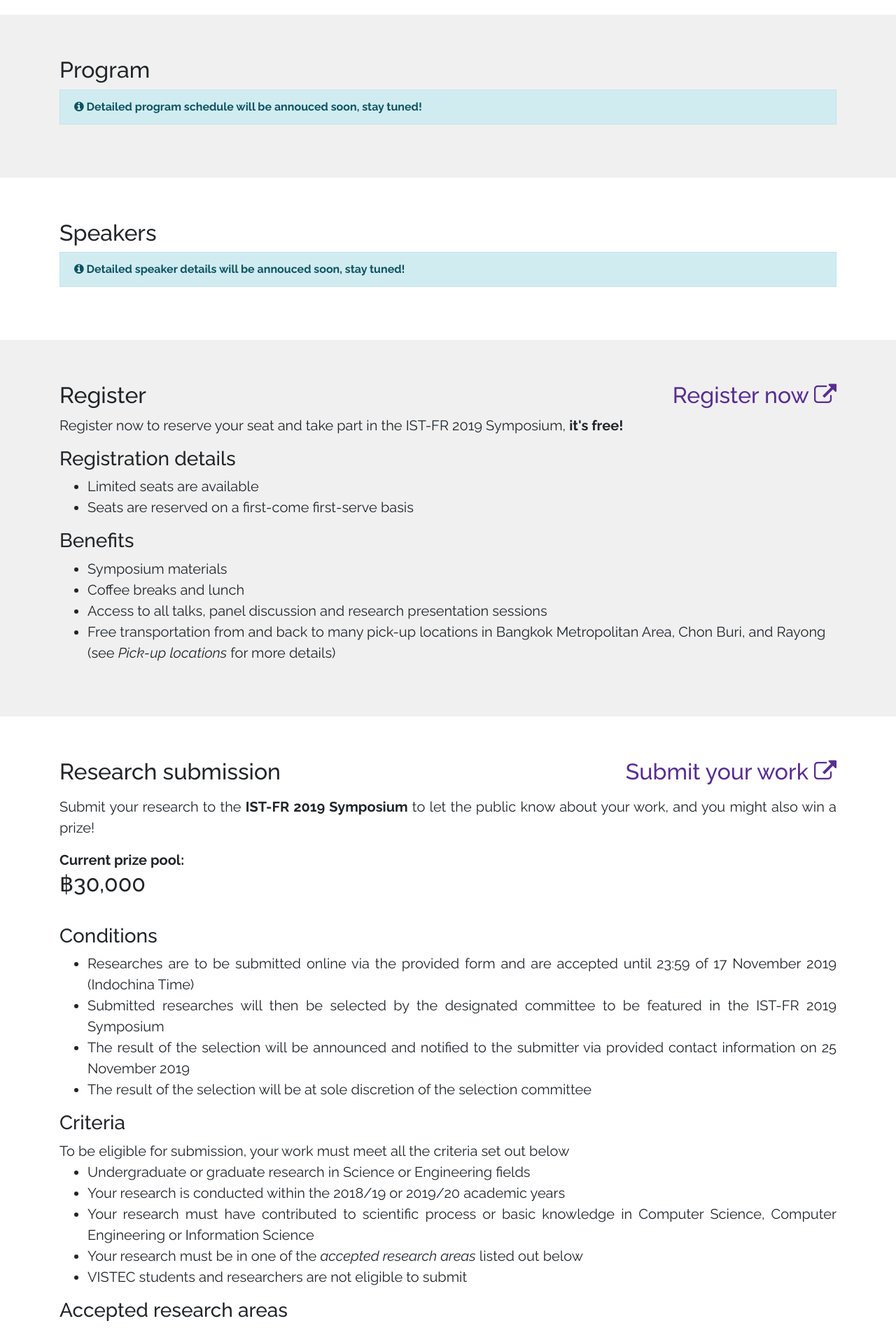
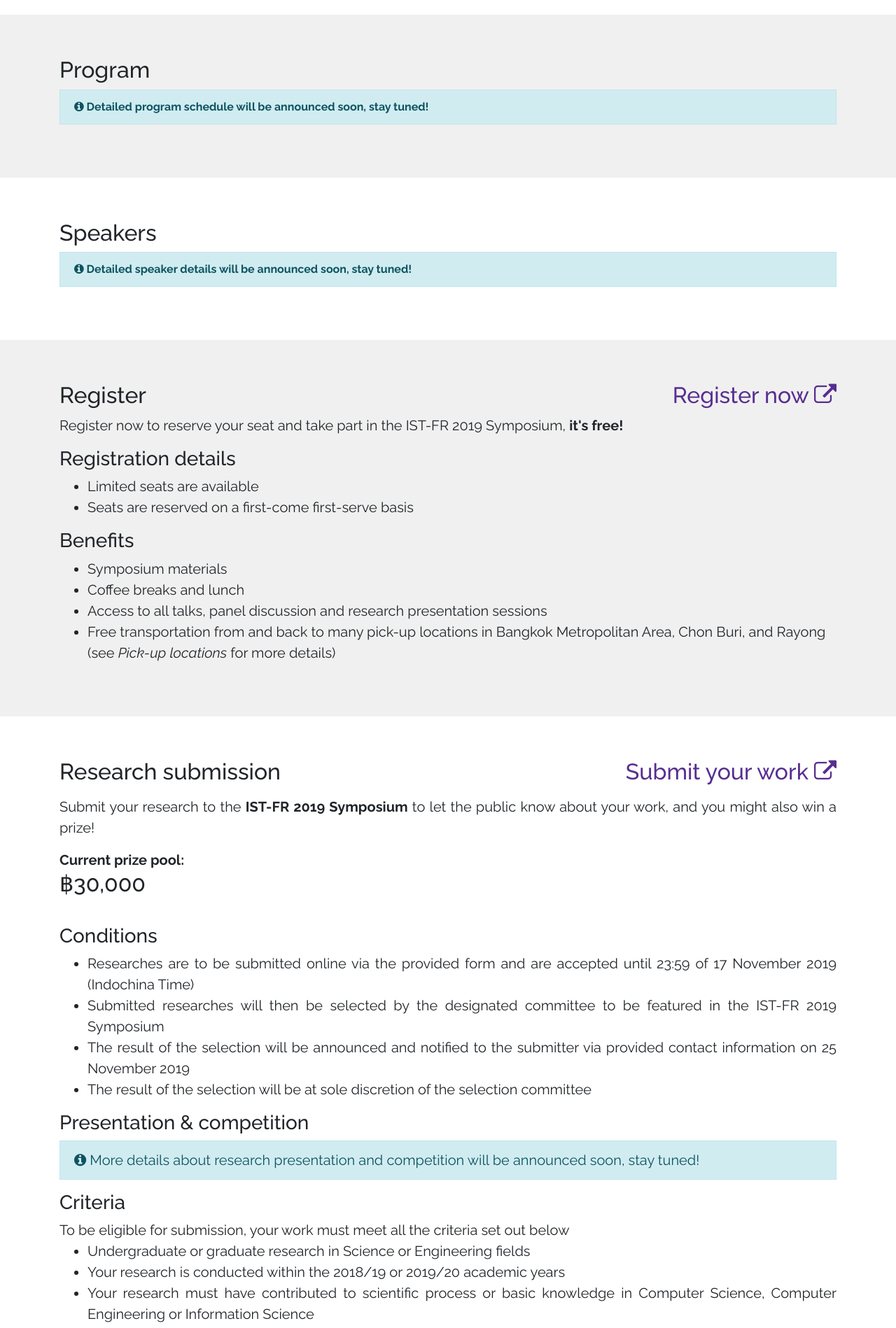
Before and after one commit to ist-fr/2019, a Vue app: page / in a window 1280 px wide. Shown: the part 1760-3658 px from the top of the page at 70% size. Built offline with nearby package versions, Linux system fonts and the light colour scheme; what vue-scrollactive would draw is missing.

Commit message:
Update Contact and add presentation/competition placeholder

```diff
--- a/src/components/Home/Contact.vue
+++ b/src/components/Home/Contact.vue
@@ -3,14 +3,15 @@
     <div class="container">
       <div class="row">
         <div class="col-lg-12 mx-auto">
-          <h2>CONTACT</h2>
+          <h2>Contact</h2>
         </div>
-        <div class="col-lg-12 mt-4">
-          <h4>Registration &amp; Research Paper Submission Manager</h4>
+        <div class="col-lg-12 mt-2">
+          <h4>IST-FR Symposium Secretary</h4>
+          <h5><i>Onarin Lapvetee (Som)</i></h5>
           <h5>
-            <a href="tel:+66854828989">
+            <a href="tel:+6633014307">
               <i class="fa fa-phone"></i>
-              +66 (0) 8 5482 8989
+              (+66) 33 014 307
             </a>
           </h5>
           <h5>
@@ -20,15 +21,14 @@
             </a>
           </h5>
         </div>
-        <div class="col-lg-12 mt-4">
-          <!-- <h2>Or <router-link to="/forms/query">drop us a query <i class="fa fa-external-link"></i></router-link></h2> -->
+        <!-- <div class="col-lg-12 mt-4">
           <h2>
             <a href="https://goo.gl/forms/GBtmyZPjCzDRJytA2">
               Drop us a query
               <i class="fa fa-external-link"></i>
             </a>
           </h2>
-        </div>
+        </div> -->
       </div>
     </div>
   </section>
--- a/src/components/Home/Program.vue
+++ b/src/components/Home/Program.vue
@@ -6,7 +6,7 @@
           <h2>Program</h2>
           <div class="alert alert-info rounded-0" role="alert">
             <i class="fa fa-info-circle"></i> Detailed program schedule will be
-            annouced soon, stay tuned!
+            announced soon, stay tuned!
           </div>
           <!-- <table class="table table-responsive program-table">
             <thead>
--- a/src/components/Home/Speakers.vue
+++ b/src/components/Home/Speakers.vue
@@ -6,7 +6,7 @@
           <h2>Speakers</h2>
           <div class="alert alert-info rounded-0" role="alert">
             <i class="fa fa-info-circle"></i> Detailed speaker details will be
-            annouced soon, stay tuned!
+            announced soon, stay tuned!
           </div>
         </div>
         <div
--- a/src/components/Home/Submission.vue
+++ b/src/components/Home/Submission.vue
@@ -41,6 +41,11 @@
               selection committee
             </li>
           </ul>
+          <h3>Presentation &amp; competition</h3>
+          <div class="alert alert-info rounded-0" role="alert">
+            <i class="fa fa-info-circle"></i> More details about research presentation and competition will be
+            announced soon, stay tuned!
+          </div>
           <h3>Criteria</h3>
           To be eligible for submission, your work must meet all the criteria
           set out below
```
